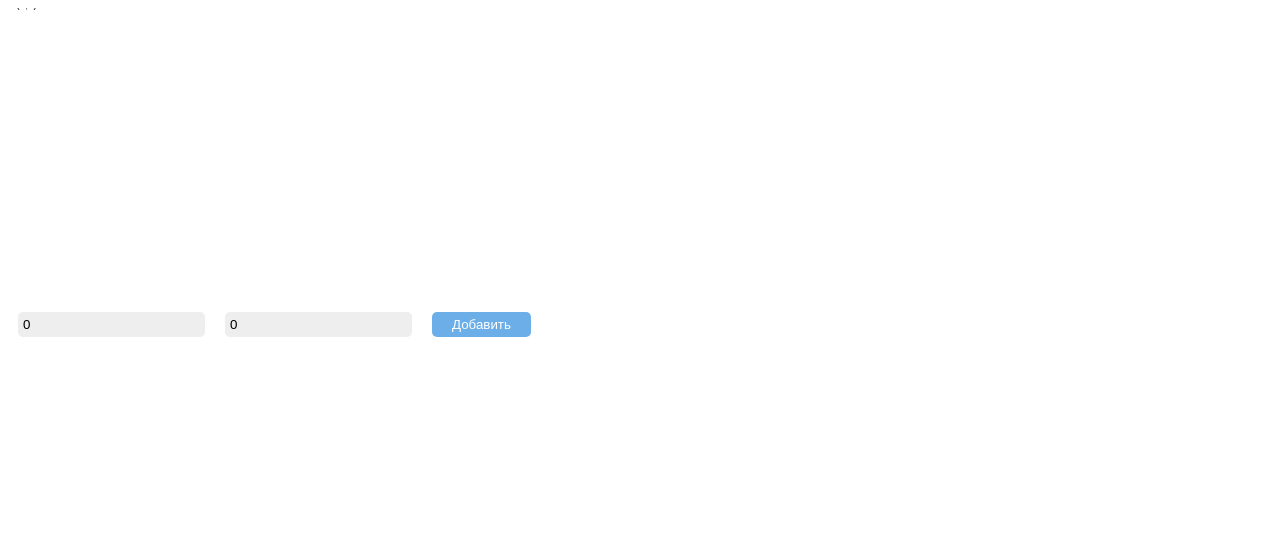
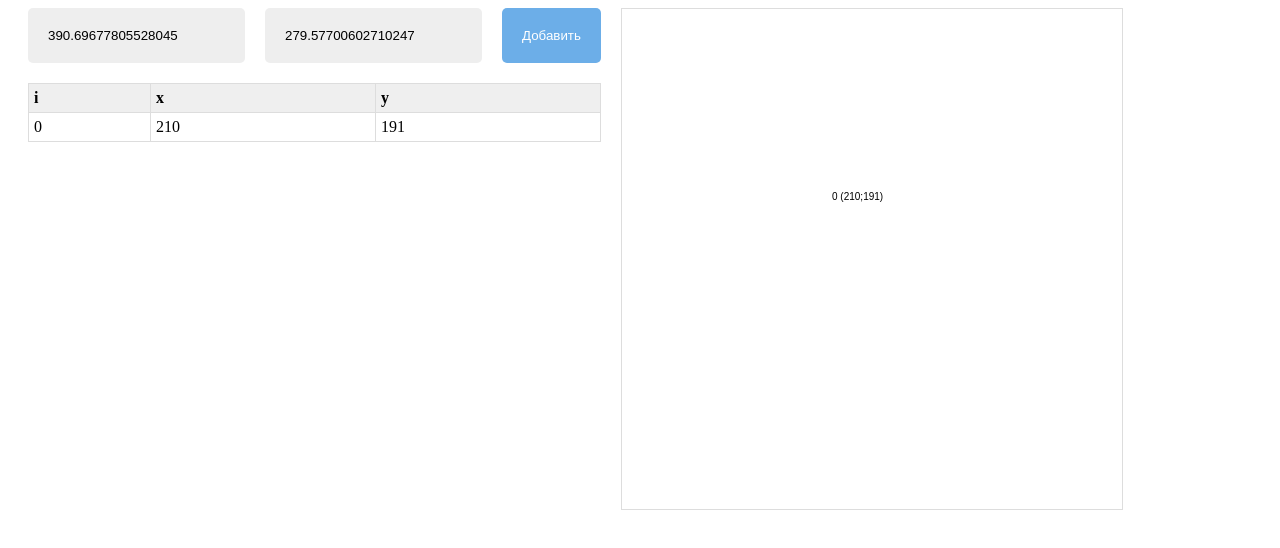
Before and after one commit to ke1evra/vue-canvas-test-job, a Vue app: page /#/ in a window 1280 px wide. Both pictures are taken after a click on the button "Добавить". Shown: the top 548 px of the page. Built offline with nearby package versions, Linux system fonts and the light colour scheme.

Commit message:
added values table, random numbers

```diff
--- a/src/views/PolygonatorView.vue
+++ b/src/views/PolygonatorView.vue
@@ -1,12 +1,29 @@
 <template>
   <div class="root">
-    <div class="control"></div>
-    <div>
-      <canvas ref="canvas" height="300" width="300"></canvas>
+    <div class="control">
+      <input type="number" v-model="xPoint" @focus="$event.target.select()" />
+      <input type="number" v-model="yPoint" @focus="$event.target.select()" />
+      <button @click="addPoint">Добавить</button>
+      <table class="table" v-if="pointList.length">
+        <thead>
+          <tr>
+            <th>i</th>
+            <th>x</th>
+            <th>y</th>
+          </tr>
+        </thead>
+        <tbody>
+          <tr v-for="(point, index) in pointList" :key="index">
+            <td>{{ index }}</td>
+            <td>{{ point.x }}</td>
+            <td>{{ point.y }}</td>
+          </tr>
+        </tbody>
+      </table>
     </div>
-    <input type="number" v-model="xPoint" @focus="$event.target.select()" />
-    <input type="number" v-model="yPoint" @focus="$event.target.select()" />
-    <button @click="addPoint">Добавить</button>
+    <div class="canvas-container">
+      <canvas ref="canvas" height="500" width="500"></canvas>
+    </div>
   </div>
 </template>
 
@@ -16,9 +33,12 @@ import { Point, Polygonator } from "@/model/Polygonator";
 
 @Component({})
 export default class PolygonatorView extends Vue {
-  private xPoint = 0;
-  private yPoint = 0;
+  private xPoint = Math.random() * 100 * 4 + 50;
+  private yPoint = Math.random() * 100 * 4 + 50;
   private pointList: Point[] = [];
+
+  private cvn!: HTMLCanvasElement;
+  private ctx!: any;
 
   addPoint(): void {
     this.pointList.push(
@@ -28,57 +48,88 @@ export default class PolygonatorView extends Vue {
       )
     );
     this.renderCanvas();
-    this.xPoint = 0;
-    this.yPoint = 0;
+    this.xPoint = Math.random() * 100 * 4 + 50;
+    this.yPoint = Math.random() * 100 * 4 + 50;
   }
 
   renderCanvas(): void {
-    let cvn = this.$refs.canvas as HTMLCanvasElement;
-    let ctx = cvn.getContext("2d");
-    if (!ctx) return;
-    ctx.clearRect(0, 0, cvn.width, cvn.height);
-    ctx.strokeStyle = "green";
-
+    this.initCanvas();
     const polygonator = new Polygonator(this.pointList);
     const sortedPoints = polygonator.sortVerticies();
 
     for (let i = 0; i < sortedPoints.length; i++) {
-      if (!ctx) return;
+      if (!this.ctx) return;
 
       const start = sortedPoints[i];
       const finish = sortedPoints[i + 1] ?? sortedPoints[0];
 
-      ctx.beginPath();
-      ctx.moveTo(start.x, start.y);
-      ctx.lineTo(finish.x, finish.y);
-      ctx.stroke();
+      this.ctx.beginPath();
+      this.ctx.moveTo(start.x, start.y);
+      this.ctx.lineTo(finish.x, finish.y);
+      this.ctx.stroke();
 
-      ctx.fillText(`${i} (${start.x};${start.y})`, start.x, start.y);
+      this.ctx.fillText(`${i} (${start.x};${start.y})`, start.x, start.y);
     }
   }
 
-  mounted(): any {
+  initCanvas(): void {
+    this.cvn = this.$refs.canvas as HTMLCanvasElement;
+    this.ctx = this.cvn.getContext("2d");
+    if (!this.ctx) return;
+    this.ctx.clearRect(0, 0, this.cvn.width, this.cvn.height);
+    this.ctx.strokeStyle = "green";
+  }
+
+  mounted(): void {
     this.renderCanvas();
   }
 }
 </script>
 <style lang="scss" scoped>
 .root {
+  display: flex;
+
+  .control {
+    padding: 0 20px;
+  }
+
+  .canvas-container {
+    border: 1px solid #dddddd;
+    max-height: 500px;
+  }
+
+  .table {
+    width: 100%;
+    margin: 20px 0;
+    border: 1px solid #dddddd;
+    border-collapse: collapse;
+  }
+  .table th {
+    font-weight: bold;
+    padding: 5px;
+    background: #efefef;
+    border: 1px solid #dddddd;
+    text-align: left;
+  }
+  .table td {
+    border: 1px solid #dddddd;
+    padding: 5px;
+  }
+
   input {
-    padding: 5px;
+    margin-right: 20px;
+    padding: 20px;
     border: none;
     background: #eee;
     border-radius: 5px;
-    margin: 0 10px;
   }
 
   button {
     color: white;
-    padding: 5px 20px;
+    padding: 20px;
     border: none;
     background: #6caee8;
     border-radius: 5px;
-    margin: 0 10px;
     cursor: pointer;
 
     &:hover {
```
